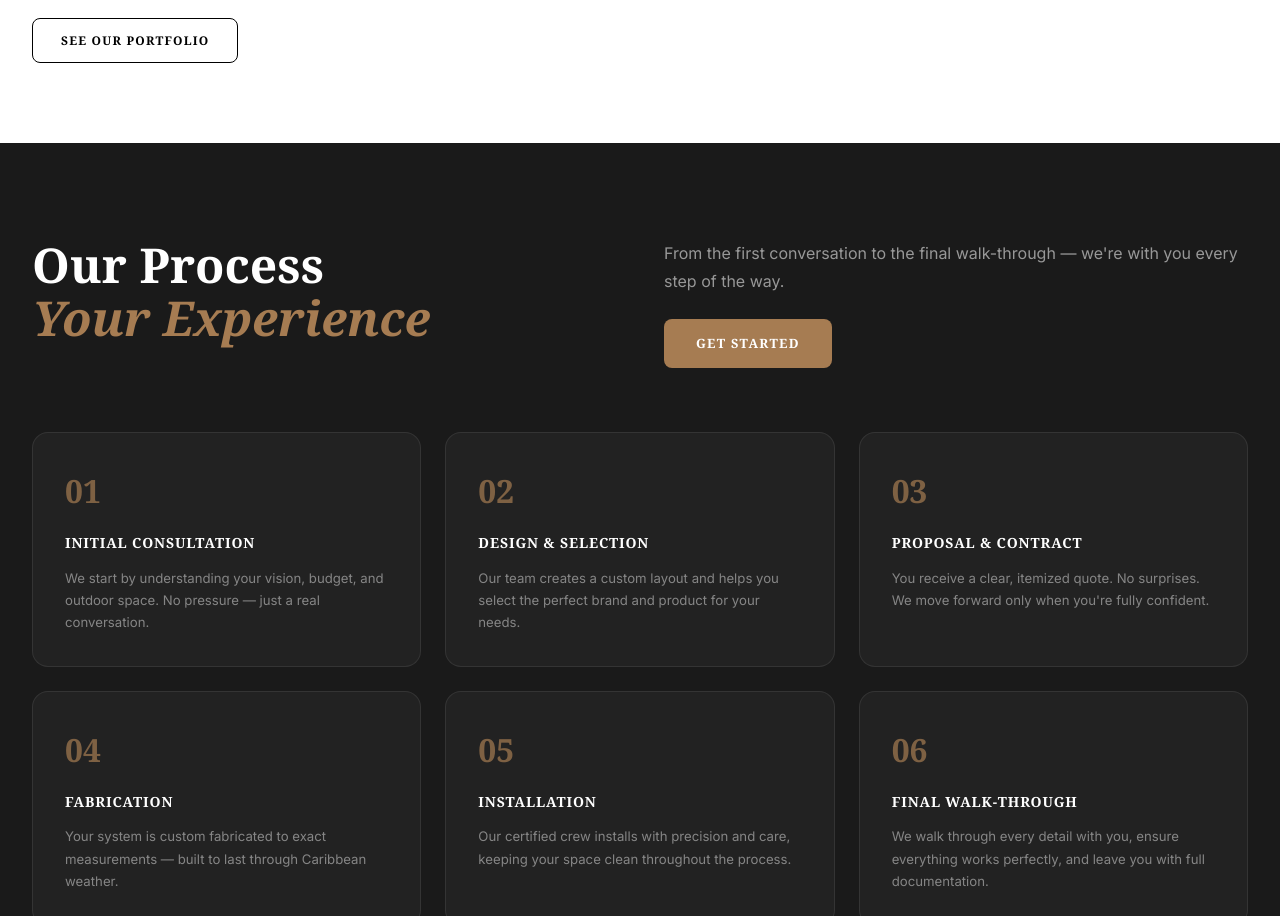
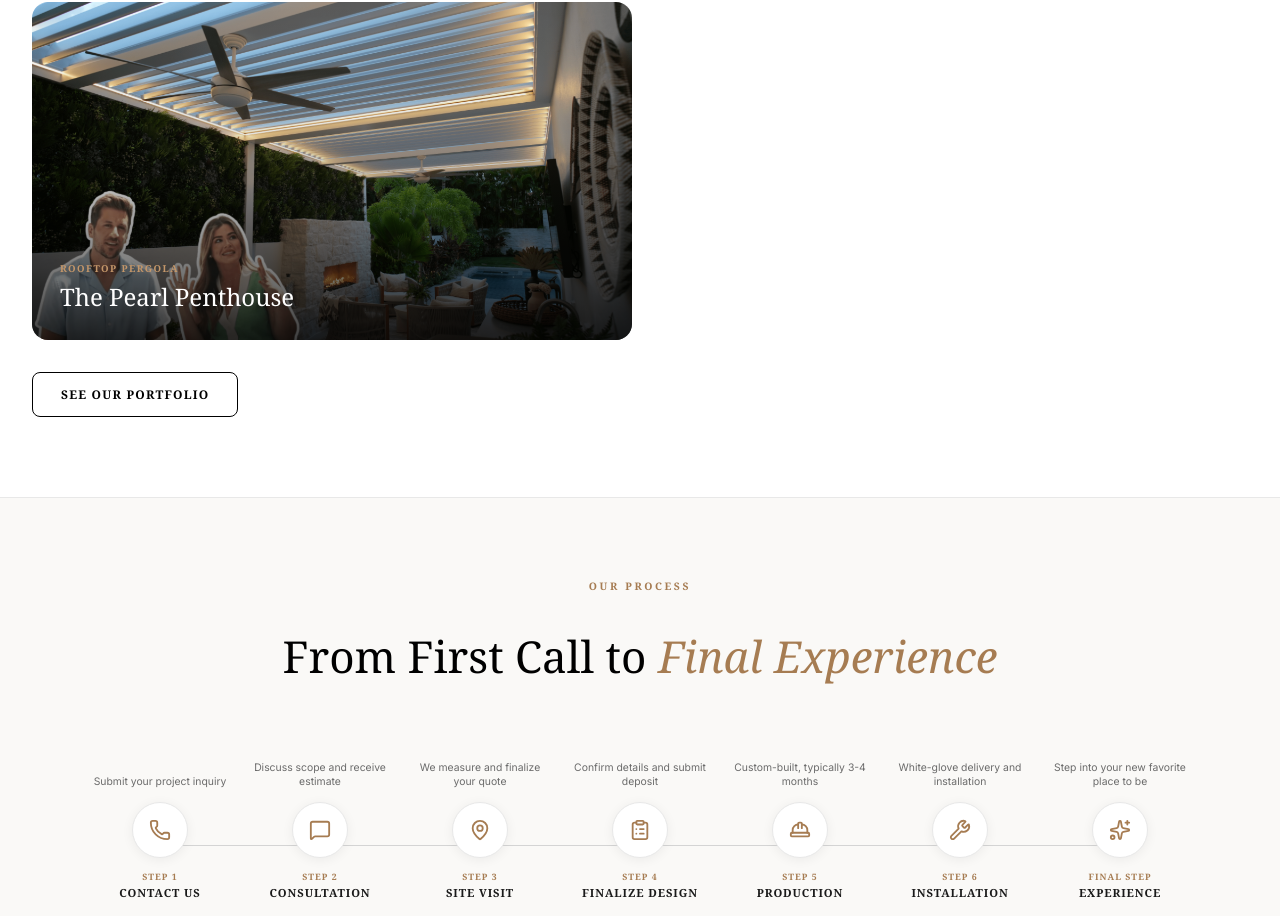
Before and after one commit to EmprendeProject/sho-pro-pergolas-web, a React (Vite) app: page / in a window 1280 px wide. Shown: the part 1884-2800 px from the top of the page. Built offline with nearby package versions, Linux system fonts and the light colour scheme.

Commit message:
feat: redesign process timeline, add WhatsApp FAB, real brand/project images, update social links, new logo

```diff
--- a/src/App.css
+++ b/src/App.css
@@ -7,3 +7,44 @@
 main {
   flex: 1;
 }
+
+/* ── Floating WhatsApp Button ── */
+@keyframes wa-bounce-in {
+  0%   { opacity: 0; transform: scale(0.5); }
+  70%  { transform: scale(1.1); }
+  100% { opacity: 1; transform: scale(1); }
+}
+
+@keyframes wa-pulse {
+  0%   { box-shadow: 0 0 0 0 rgba(37, 211, 102, 0.5); }
+  70%  { box-shadow: 0 0 0 14px rgba(37, 211, 102, 0); }
+  100% { box-shadow: 0 0 0 0 rgba(37, 211, 102, 0); }
+}
+
+.whatsapp-fab {
+  position: fixed;
+  bottom: 1.75rem;
+  right: 1.75rem;
+  z-index: 9999;
+  width: 58px;
+  height: 58px;
+  border-radius: 50%;
+  background: #25d366;
+  color: #fff;
+  display: flex;
+  align-items: center;
+  justify-content: center;
+  box-shadow: 0 4px 20px rgba(37, 211, 102, 0.45);
+  animation:
+    wa-bounce-in 0.5s cubic-bezier(0.34, 1.56, 0.64, 1) both,
+    wa-pulse 2.5s ease-out 1s infinite;
+  transition: transform 0.2s ease, background 0.2s ease;
+  text-decoration: none;
+}
+
+.whatsapp-fab:hover {
+  background: #1ebe5b;
+  transform: scale(1.1);
+  animation: none;
+  box-shadow: 0 6px 24px rgba(37, 211, 102, 0.55);
+}
--- a/src/App.tsx
+++ b/src/App.tsx
@@ -28,6 +28,20 @@ function App() {
           </Routes>
         </main>
         <Footer />
+
+        {/* Floating WhatsApp Button */}
+        <a
+          href="https://api.whatsapp.com/send/?phone=17874083333&text&type=phone_number&app_absent=0"
+          target="_blank"
+          rel="noreferrer"
+          className="whatsapp-fab"
+          aria-label="Chat on WhatsApp"
+        >
+          <svg viewBox="0 0 24 24" fill="currentColor" width="28" height="28" aria-hidden="true">
+            <path d="M17.472 14.382c-.297-.149-1.758-.867-2.03-.967-.273-.099-.471-.148-.67.15-.197.297-.767.966-.94 1.164-.173.199-.347.223-.644.075-.297-.15-1.255-.463-2.39-1.475-.883-.788-1.48-1.761-1.653-2.059-.173-.297-.018-.458.13-.606.134-.133.298-.347.446-.52.149-.174.198-.298.298-.497.099-.198.05-.371-.025-.52-.075-.149-.669-1.612-.916-2.207-.242-.579-.487-.5-.669-.51-.173-.008-.371-.01-.57-.01-.198 0-.52.074-.792.372-.272.297-1.04 1.016-1.04 2.479 0 1.462 1.065 2.875 1.213 3.074.149.198 2.096 3.2 5.077 4.487.709.306 1.262.489 1.694.625.712.227 1.36.195 1.871.118.571-.085 1.758-.719 2.006-1.413.248-.694.248-1.289.173-1.413-.074-.124-.272-.198-.57-.347m-5.421 7.403h-.004a9.87 9.87 0 01-5.031-1.378l-.361-.214-3.741.982.998-3.648-.235-.374a9.86 9.86 0 01-1.51-5.26c.001-5.45 4.436-9.884 9.888-9.884 2.64 0 5.122 1.03 6.988 2.898a9.825 9.825 0 012.893 6.994c-.003 5.45-4.437 9.884-9.885 9.884m8.413-18.297A11.815 11.815 0 0012.05 0C5.495 0 .16 5.335.157 11.892c0 2.096.547 4.142 1.588 5.945L.057 24l6.305-1.654a11.882 11.882 0 005.683 1.448h.005c6.554 0 11.89-5.335 11.893-11.893a11.821 11.821 0 00-3.48-8.413z"/>
+          </svg>
+        </a>
+
       </div>
     </Router>
   );
--- a/src/components/Footer.tsx
+++ b/src/components/Footer.tsx
@@ -1,5 +1,5 @@
 import { Link } from 'react-router-dom';
-import { MapPin, Phone, Mail, Instagram, Facebook, Youtube, ArrowRight } from 'lucide-react';
+import { MapPin, Phone, Mail, Instagram, Facebook, Youtube, ArrowRight, MessageCircle } from 'lucide-react';
 import './Footer.css';
 
 export default function Footer() {
@@ -39,14 +39,17 @@ export default function Footer() {
                 Premium custom pergolas, motorized shades, and luxury outdoor living systems for Puerto Rico & the Caribbean.
               </p>
               <div className="footer-socials">
-                <a href="https://www.instagram.com/sho_pros/" target="_blank" rel="noreferrer" className="social-icon" aria-label="Instagram">
+                <a href="https://www.instagram.com/ShoProsOutdoors" target="_blank" rel="noreferrer" className="social-icon" aria-label="Instagram">
                   <Instagram size={18} />
                 </a>
-                <a href="https://www.facebook.com/ShoPros/" target="_blank" rel="noreferrer" className="social-icon" aria-label="Facebook">
+                <a href="https://www.facebook.com/ShoProsOutdoors" target="_blank" rel="noreferrer" className="social-icon" aria-label="Facebook">
                   <Facebook size={18} />
                 </a>
-                <a href="https://www.youtube.com/@sho_pros" target="_blank" rel="noreferrer" className="social-icon" aria-label="YouTube">
+                <a href="https://www.youtube.com/@ShoProsOutdoors" target="_blank" rel="noreferrer" className="social-icon" aria-label="YouTube">
                   <Youtube size={18} />
+                </a>
+                <a href="https://api.whatsapp.com/send/?phone=17874083333&text&type=phone_number&app_absent=0" target="_blank" rel="noreferrer" className="social-icon" aria-label="WhatsApp">
+                  <MessageCircle size={18} />
                 </a>
               </div>
             </div>
--- a/src/components/Navbar.css
+++ b/src/components/Navbar.css
@@ -74,23 +74,27 @@
 .navbar-logo {
   display: flex;
   align-items: center;
-  font-family: var(--font-primary);
-  font-weight: 900;
-  font-size: 1.4rem;
-  letter-spacing: 0.02em;
-  gap: 0.15rem;
   text-decoration: none;
   transition: opacity 0.2s ease;
 }
 
-.navbar-logo:hover { opacity: 0.8; }
+.navbar-logo:hover { opacity: 0.85; }
 
-.logo-sho {
-  transition: color 0.4s ease;
+.navbar-logo-img {
+  height: 64px;
+  width: auto;
+  object-fit: contain;
+  display: block;
+  /* White when over the dark hero video */
+  filter: brightness(0) invert(1);
+  transition: filter 0.4s ease, height 0.3s ease;
 }
 
-.logo-pros {
-  transition: color 0.4s ease;
+/* Natural colors when scrolled or on inner pages */
+.navbar.scrolled .navbar-logo-img,
+.navbar.solid .navbar-logo-img {
+  height: 52px;
+  filter: none;
 }
 
 /* Links */
--- a/src/components/Navbar.tsx
+++ b/src/components/Navbar.tsx
@@ -1,6 +1,7 @@
 import { useState, useEffect } from 'react';
 import { Link, useLocation } from 'react-router-dom';
 import { Menu, X, ChevronDown } from 'lucide-react';
+import mainLogo from '../assets/logos/MAIN Logo.png';
 import './Navbar.css';
 
 const navLinks = [
@@ -43,8 +44,7 @@ export default function Navbar() {
       <div className="navbar-inner">
         {/* Logo */}
         <Link to="/" className="navbar-logo">
-          <span className="logo-sho">SHO</span>
-          <span className="logo-pros">PROS</span>
+          <img src={mainLogo} alt="Sho Pros" className="navbar-logo-img" />
         </Link>
 
         {/* Desktop Nav */}
--- a/src/pages/ContactUs.tsx
+++ b/src/pages/ContactUs.tsx
@@ -1,4 +1,4 @@
-import { Phone, Mail, MapPin, Clock, Instagram, Facebook, Youtube } from 'lucide-react';
+import { Phone, Mail, MapPin, Clock, Instagram, Facebook, Youtube, MessageCircle } from 'lucide-react';
 import QuoteForm from '../components/QuoteForm';
 import './Portfolio.css';
 import './ContactUs.css';
@@ -81,17 +81,21 @@ export default function ContactUs() {
                 <div className="contact-social">
                   <p className="contact-social-label">Follow Us</p>
                   <div className="contact-socials-row">
-                    <a href="https://www.instagram.com/sho_pros/" target="_blank" rel="noreferrer" className="contact-social-link">
+                    <a href="https://www.instagram.com/ShoProsOutdoors" target="_blank" rel="noreferrer" className="contact-social-link">
                       <Instagram size={18} />
                       <span>Instagram</span>
                     </a>
-                    <a href="https://www.facebook.com/ShoPros/" target="_blank" rel="noreferrer" className="contact-social-link">
+                    <a href="https://www.facebook.com/ShoProsOutdoors" target="_blank" rel="noreferrer" className="contact-social-link">
                       <Facebook size={18} />
                       <span>Facebook</span>
                     </a>
-                    <a href="https://www.youtube.com/@sho_pros" target="_blank" rel="noreferrer" className="contact-social-link">
+                    <a href="https://www.youtube.com/@ShoProsOutdoors" target="_blank" rel="noreferrer" className="contact-social-link">
                       <Youtube size={18} />
                       <span>YouTube</span>
+                    </a>
+                    <a href="https://api.whatsapp.com/send/?phone=17874083333&text&type=phone_number&app_absent=0" target="_blank" rel="noreferrer" className="contact-social-link">
+                      <MessageCircle size={18} />
+                      <span>WhatsApp</span>
                     </a>
                   </div>
                 </div>
--- a/src/pages/Home.css
+++ b/src/pages/Home.css
@@ -348,27 +348,26 @@
 }
 
 /* ══════════════════════════════
-   OUR PROCESS
+   OUR PROCESS — Horizontal Timeline
 ══════════════════════════════ */
 .process-section {
-  padding: 6rem 0;
-  background: var(--color-carbon);
+  padding: 5rem 0 4rem;
+  background: #faf9f7;
+  border-top: 1px solid var(--color-gray-200);
 }
 
-.process-header {
-  display: grid;
-  grid-template-columns: 1fr 1fr;
-  gap: 3rem;
-  align-items: start;
+.process-top {
+  text-align: center;
   margin-bottom: 4rem;
 }
 
 .process-heading {
   font-family: var(--font-primary);
-  font-weight: 900;
-  font-size: clamp(2rem, 4vw, 3rem);
-  color: var(--color-white);
-  line-height: 1.1;
+  font-weight: 400;
+  font-size: clamp(1.75rem, 3.5vw, 2.75rem);
+  color: var(--color-black);
+  line-height: 1.15;
+  margin-top: 0.5rem;
 }
 
 .process-heading-accent {
@@ -376,58 +375,168 @@
   font-style: italic;
 }
 
-/* process-header-right flows naturally */
-
-.process-sub {
-  font-size: 1rem;
-  color: rgba(255, 255, 255, 0.55);
-  line-height: 1.75;
+/* ── Timeline row ── */
+.process-timeline {
+  display: flex;
+  align-items: flex-start;
+  justify-content: center;
+  gap: 0;
+  overflow-x: auto;
+  padding-bottom: 1rem;
 }
 
-.process-grid {
-  display: grid;
-  grid-template-columns: repeat(3, 1fr);
-  gap: 1.5rem;
+/* ── Each step ── */
+.process-step {
+  position: relative;
+  display: flex;
+  flex-direction: column;
+  align-items: center;
+  flex: 1;
+  min-width: 100px;
+  max-width: 160px;
+  text-align: center;
+  padding: 0 0.5rem;
 }
 
-.process-card {
-  background: rgba(255, 255, 255, 0.04);
-  border: 1px solid rgba(255, 255, 255, 0.08);
-  border-radius: var(--radius-lg);
-  padding: 2rem;
-  transition: background 0.25s ease, border-color 0.25s ease;
+/* ── Connector line (horizontal) ── */
+.process-connector {
+  position: absolute;
+  top: calc(4.5rem + 28px); /* vertically centered on the icon circle */
+  left: 50%;
+  width: 100%;
+  height: 1px;
+  background: var(--color-gray-300);
+  z-index: 0;
 }
 
-.process-card:hover {
-  background: rgba(166, 124, 82, 0.08);
-  border-color: rgba(166, 124, 82, 0.25);
+/* ── Label above icon ── */
+.process-step-label {
+  font-size: 0.65rem;
+  font-weight: 400;
+  color: var(--color-gray-500);
+  line-height: 1.4;
+  margin-bottom: 0.75rem;
+  min-height: 2.8rem;
+  display: flex;
+  align-items: flex-end;
+  justify-content: center;
 }
 
-.process-num {
-  display: block;
-  font-family: var(--font-primary);
-  font-weight: 900;
-  font-size: 2rem;
+/* ── Icon circle ── */
+.process-icon-wrap {
+  position: relative;
+  z-index: 1;
+  width: 56px;
+  height: 56px;
+  border-radius: 50%;
+  background: var(--color-white);
+  border: 1.5px solid var(--color-gray-200);
+  display: flex;
+  align-items: center;
+  justify-content: center;
   color: var(--color-wood);
-  margin-bottom: 1rem;
-  opacity: 0.7;
+  box-shadow: 0 2px 12px rgba(0,0,0,0.06);
+  transition: border-color 0.25s ease, box-shadow 0.25s ease;
+  flex-shrink: 0;
 }
 
-.process-title {
-  font-family: var(--font-primary);
-  font-weight: 700;
-  font-size: 0.875rem;
-  text-transform: uppercase;
-  letter-spacing: 0.06em;
-  color: var(--color-white);
-  margin-bottom: 0.75rem;
+.process-step:hover .process-icon-wrap {
+  border-color: var(--color-wood);
+  box-shadow: 0 4px 20px rgba(166, 124, 82, 0.2);
 }
 
-.process-desc {
-  font-size: 0.825rem;
-  color: rgba(255, 255, 255, 0.45);
-  line-height: 1.7;
+/* ── Step info below icon ── */
+.process-step-info {
+  display: flex;
+  flex-direction: column;
+  align-items: center;
+  gap: 0.1rem;
+  margin-top: 0.75rem;
 }
+
+.process-step-num {
+  font-family: var(--font-primary);
+  font-size: 0.55rem;
+  font-weight: 700;
+  text-transform: uppercase;
+  letter-spacing: 0.12em;
+  color: var(--color-wood);
+}
+
+.process-step-title {
+  font-family: var(--font-primary);
+  font-size: 0.7rem;
+  font-weight: 700;
+  text-transform: uppercase;
+  letter-spacing: 0.08em;
+  color: var(--color-carbon);
+  line-height: 1.3;
+}
+
+/* ── CTA below timeline ── */
+.process-cta {
+  display: flex;
+  justify-content: center;
+  margin-top: 3rem;
+}
+
+/* ── Mobile: vertical layout ── */
+@media (max-width: 768px) {
+  .process-timeline {
+    flex-direction: column;
+    align-items: center;
+    gap: 0;
+    overflow-x: visible;
+  }
+
+  .process-step {
+    flex-direction: row;
+    max-width: 100%;
+    width: 100%;
+    text-align: left;
+    padding: 1rem 0;
+    gap: 1.25rem;
+    align-items: flex-start;
+    border-bottom: 1px solid var(--color-gray-200);
+  }
+
+  .process-step:last-child { border-bottom: none; }
+
+  .process-connector {
+    display: none;
+  }
+
+  .process-step-label {
+    min-height: auto;
+    margin-bottom: 0;
+    align-items: flex-start;
+    justify-content: flex-start;
+  }
+
+  .process-step-info {
+    align-items: flex-start;
+    margin-top: 0;
+  }
+
+  .process-icon-wrap {
+    flex-shrink: 0;
+  }
+
+  .process-step > .process-icon-wrap {
+    order: 1;
+  }
+
+  .process-step > .process-step-label {
+    display: none;
+  }
+
+  .process-step > .process-step-info {
+    order: 2;
+    flex: 1;
+    justify-content: center;
+  }
+}
+
 
 /* ══════════════════════════════
    TESTIMONIALS V2
--- a/src/pages/Home.tsx
+++ b/src/pages/Home.tsx
@@ -1,6 +1,6 @@
 import { useState, useEffect, useRef } from 'react';
 import { Link } from 'react-router-dom';
-import { ArrowRight, Star, ChevronLeft, ChevronRight, Phone, Mail } from 'lucide-react';
+import { ArrowRight, Star, ChevronLeft, ChevronRight, Phone, Mail, MessageSquare, MapPin, ClipboardList, HardHat, Wrench, Sparkles } from 'lucide-react';
 import { testimonials, signatureProjects } from '../data/content';
 import imgHurricane from '../assets/brands/hurricane.png';
 import imgInfinity from '../assets/brands/infinity.png';
@@ -9,20 +9,23 @@ import imgProgressive from '../assets/brands/progressive.png';
 import imgRenlita from '../assets/brands/renlita.png';
 import imgSig1 from '../assets/signature projects/signatureproject1.png';
 import imgSig2 from '../assets/signature projects/signatureproject2.png';
+import imgSig3 from '../assets/signature projects/signatureproject3.png';
 import './Home.css';
 
 const projectImages: Record<string, string> = {
   enclave: imgSig1,
   bachelorette: imgSig2,
+  pearl: imgSig3,
 };
 
 const procesSteps = [
-  { num: '01', title: 'Initial Consultation', desc: 'We start by understanding your vision, budget, and outdoor space. No pressure — just a real conversation.' },
-  { num: '02', title: 'Design & Selection', desc: 'Our team creates a custom layout and helps you select the perfect brand and product for your needs.' },
-  { num: '03', title: 'Proposal & Contract', desc: "You receive a clear, itemized quote. No surprises. We move forward only when you're fully confident." },
-  { num: '04', title: 'Fabrication', desc: 'Your system is custom fabricated to exact measurements — built to last through Caribbean weather.' },
-  { num: '05', title: 'Installation', desc: 'Our certified crew installs with precision and care, keeping your space clean throughout the process.' },
-  { num: '06', title: 'Final Walk-Through', desc: 'We walk through every detail with you, ensure everything works perfectly, and leave you with full documentation.' },
+  { num: '01', step: 'STEP 1', label: 'Submit your project inquiry', title: 'CONTACT US', icon: 'phone' },
+  { num: '02', step: 'STEP 2', label: 'Discuss scope and receive estimate', title: 'CONSULTATION', icon: 'chat' },
+  { num: '03', step: 'STEP 3', label: 'We measure and finalize your quote', title: 'SITE VISIT', icon: 'home' },
+  { num: '04', step: 'STEP 4', label: 'Confirm details and submit deposit', title: 'FINALIZE DESIGN', icon: 'clipboard' },
+  { num: '05', step: 'STEP 5', label: 'Custom-built, typically 3-4 months', title: 'PRODUCTION', icon: 'hard-hat' },
+  { num: '06', step: 'STEP 6', label: 'White-glove delivery and installation', title: 'INSTALLATION', icon: 'wrench' },
+  { num: '07', step: 'FINAL STEP', label: 'Step into your new favorite place to be', title: 'EXPERIENCE', icon: 'star' },
 ];
 
 const brandLogos = [
@@ -143,28 +146,46 @@ export default function Home() {
       {/* ── OUR PROCESS ── */}
       <section className="process-section">
         <div className="container">
-          <div className="process-header">
+          <div className="process-top">
+            <p className="sig-label">OUR PROCESS</p>
             <h2 className="process-heading">
-              Our Process<br />
-              <span className="process-heading-accent">Your Experience</span>
+              From First Call to <span className="process-heading-accent">Final Experience</span>
             </h2>
-            <div className="process-header-right">
-              <p className="process-sub">
-                From the first conversation to the final walk-through — we're with you every step of the way.
-              </p>
-              <Link to="/contact-us" className="btn-hero-primary" style={{ display: 'inline-flex', marginTop: '1.5rem' }}>
-                Get Started
-              </Link>
-            </div>
           </div>
-          <div className="process-grid">
-            {procesSteps.map(step => (
-              <div key={step.num} className="process-card">
-                <span className="process-num">{step.num}</span>
-                <h3 className="process-title">{step.title}</h3>
-                <p className="process-desc">{step.desc}</p>
+
+          <div className="process-timeline">
+            {procesSteps.map((step, i) => (
+              <div key={step.num} className="process-step">
+                {/* connector line (not on last item) */}
+                {i < procesSteps.length - 1 && <div className="process-connector" />}
+
+                {/* label above */}
+                <p className="process-step-label">{step.label}</p>
+
+                {/* icon circle */}
+                <div className="process-icon-wrap">
+                  {step.icon === 'phone'     && <Phone      size={22} />}
+                  {step.icon === 'chat'      && <MessageSquare size={22} />}
+                  {step.icon === 'home'      && <MapPin     size={22} />}
+                  {step.icon === 'clipboard' && <ClipboardList size={22} />}
+                  {step.icon === 'hard-hat'  && <HardHat    size={22} />}
+                  {step.icon === 'wrench'    && <Wrench     size={22} />}
+                  {step.icon === 'star'      && <Sparkles   size={22} />}
+                </div>
+
+                {/* step info below */}
+                <div className="process-step-info">
+                  <span className="process-step-num">{step.step}</span>
+                  <span className="process-step-title">{step.title}</span>
+                </div>
               </div>
             ))}
+          </div>
+
+          <div className="process-cta">
+            <Link to="/contact-us" className="btn-hero-primary">
+              Start Your Project
+            </Link>
           </div>
         </div>
       </section>
```
Also changed, not shown: src/assets/logos/MAIN Logo.png (added), src/assets/signature projects/signatureproject3.png (added).
